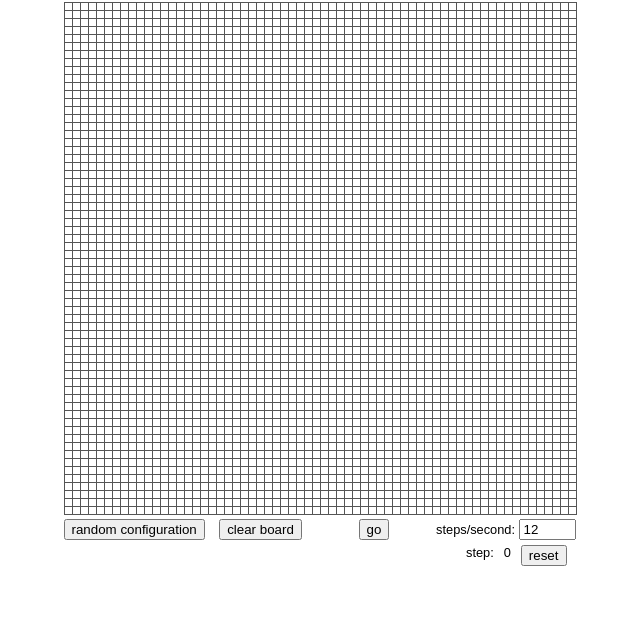
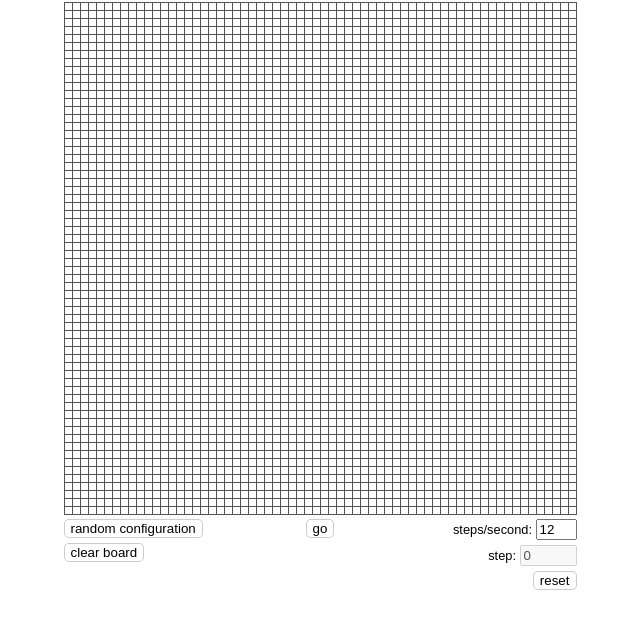
Before and after one commit to danfriedman0/gameOfLife, a plain HTML site: page index.html in a window 1280 px wide. Shown: the part 78-706 px from the top of the page, without its empty margins (320-960 px from the left). Drawn offline with Linux system fonts and the light colour scheme.

Commit message:
formatting for mobile

```diff
--- a/gameoflife.js
+++ b/gameoflife.js
@@ -83,7 +83,7 @@ GameOfLife.prototype.addListeners = function() {
 	});
 
 	document.getElementById("reset-step-count").addEventListener("click", function() {
-		me.stepCount.innerHTML = "0";
+		me.stepCount.value = "0";
 	});
 
 	document.getElementById("randomize-board").addEventListener("click", function() {
@@ -203,7 +203,7 @@ GameOfLife.prototype.countNeighbors = function(i) {
 }
 
 GameOfLife.prototype.incrementStepCount = function() {
-	this.stepCount.innerHTML = parseInt(this.stepCount.innerHTML) + 1;
+	this.stepCount.value = parseInt(this.stepCount.value) + 1;
 }
 
 GameOfLife.prototype.step = function() {
--- a/index.html
+++ b/index.html
@@ -11,26 +11,30 @@
 
 	<div id="board-wrapper">
 
-<!-- 		<canvas id="game-board" width="512" height="512">You have to use a modern browser to get this to work</canvas>
- -->
 		<div class="button-row flex-justify">
-			<div class="flex-margin">
+			<div class="button-group left">
 				<button id="randomize-board">random configuration</button>
 				<button id="clear-board">clear board</button>
 			</div>
-			<button id="go">go</button>
-			<div>
-				<label for="timestep" class="small-text">steps/second:</label>
-				<input id="timestep" type="text" size="4" value="12">
+
+			<div class="button-group">
+				<button id="go">go</button>
 			</div>
-		</div>
 
-		<div class="button-row flex-justify">
-			<div></div>
-			<div class="small-text flex-justify  flex-margin">
-				<label for="step-count">step: </label>
-				<div id="step-count">0</div>
+
+			<div class="button-group right">
+
+				<div class="small-text input-group">
+					<label for="timestep" id="timestep-label">steps/second:</label>
+					<input id="timestep" type="text" size="2" value="12">
+				</div>
+
+				<div class="small-text input-group">
+					<label for="step-count">step: </label>
+					<input id="step-count" type="text" size="4" value="0" disabled>
+				</div>
 				<button id="reset-step-count">reset</button>
+
 			</div>
 		</div>
 
--- a/style.css
+++ b/style.css
@@ -14,20 +14,20 @@ body {
 	-webkit-tap-highlight-color: transparent;
 }
 
-.flex-justify {
+.flex-justify,
+.flex-margin {
 	display: -webkit-flex;
 	display: flex;
+	-webkit-flex-wrap: wrap;
+	flex-wrap: wrap;
+}
+
+.flex-justify {
 	justify-content: space-between;
 	-webkit-justify-content: space-between;
+	align-items: top;
+	-webkit-align-items: top;
 }
-
-.flex-margin > * {
-	margin-right: 10px;
-}
-
-	.flex-margin:last-child {
-		margin-right: 0;
-	}
 
 .small-text {
 	font-size: .8em;
@@ -36,3 +36,33 @@ body {
 .button-row {
 	margin-bottom: 5px;
 }
+
+.button-group {
+	width: 33%;
+}
+
+.button-group > * {
+	margin-bottom: 5px;
+}
+
+.left {
+	text-align: left;
+}
+
+.right {
+	text-align: right;
+}
+
+button {
+    border: 1px solid rgba(0, 0, 0, .2);
+    background-color: #fff;
+    border-radius: 5px;
+}
+
+button:focus {
+    outline-offset: -2px;
+}
+
+.input-group {
+	font-size
+}
```
